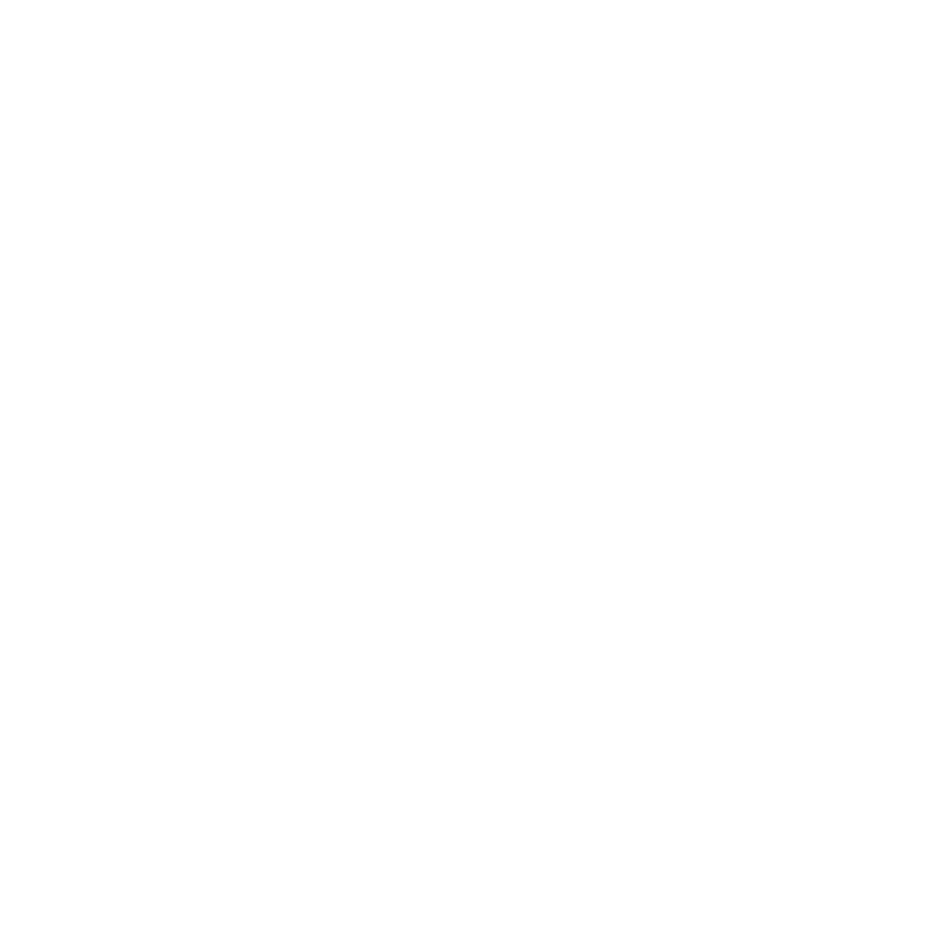
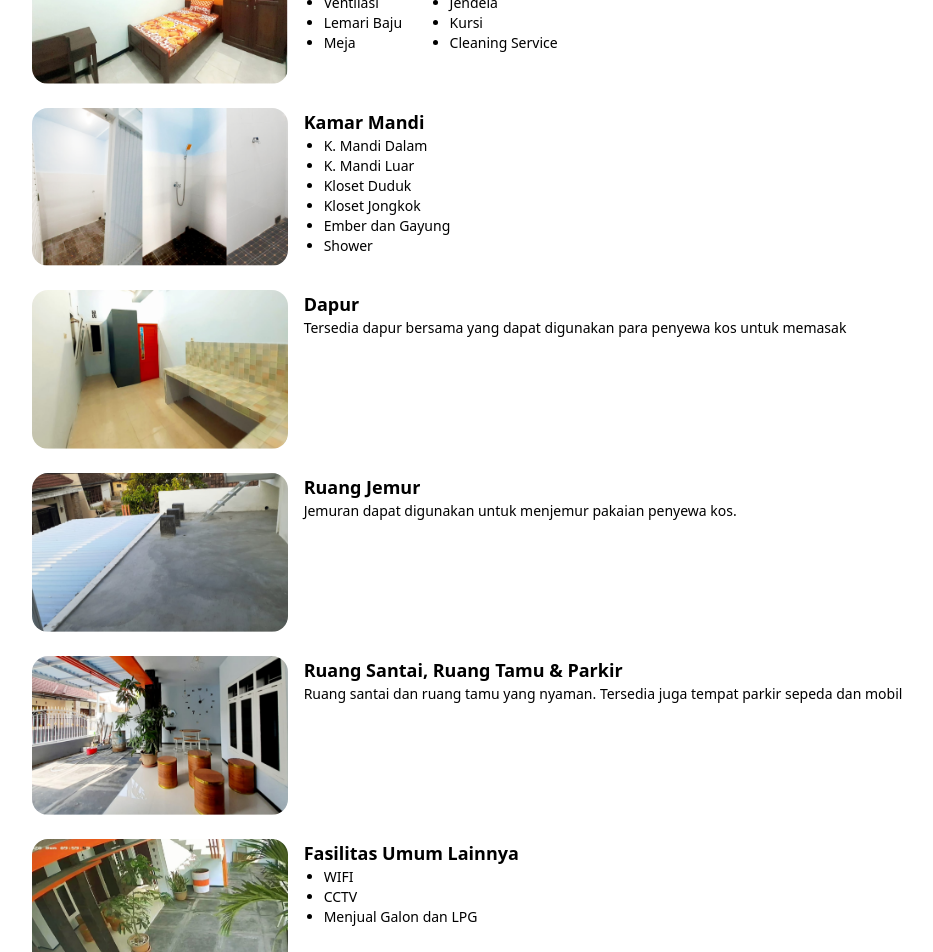
Before and after one commit to bazoka-kaka/kos-mohe-app-fe, a React (Create React App) app: page /fitur in a window 1280 px wide. Before the commit this address had no page. Shown: the part 260-1212 px from the top of the page, without its empty margins (173-1106 px from the left). Before the commit the page ends 800 px from the top, so only its background shows below. Built offline with nearby package versions, Linux system fonts and the light colour scheme.

Commit message:
add fitur page

```diff
--- a/src/App.jsx
+++ b/src/App.jsx
@@ -1,6 +1,7 @@
 import React, { useState } from "react";
 import { BrowserRouter, Routes, Route } from "react-router-dom";
 import Layout from "./components/Layout";
+import Fitur from "./pages/Fitur";
 import Home from "./pages/Home";
 import Kamar from "./pages/Kamar";
 import KamarDetail from "./pages/KamarDetail";
@@ -74,6 +75,33 @@
         "Ember dan Gayung",
         "Shower",
       ],
+    },
+    {
+      title: "Dapur",
+      img: "/imgs/fasilitas/dapur.png",
+      description:
+        "Tersedia dapur bersama yang dapat digunakan para penyewa kos untuk memasak",
+      features: [],
+    },
+    {
+      title: "Ruang Jemur",
+      img: "/imgs/fasilitas/jemuran.png",
+      description:
+        "Jemuran dapat digunakan untuk menjemur pakaian penyewa kos.",
+      features: [],
+    },
+    {
+      title: "Ruang Santai, Ruang Tamu & Parkir",
+      img: "/imgs/fasilitas/luar.png",
+      description:
+        "Ruang santai dan ruang tamu yang nyaman. Tersedia juga tempat parkir sepeda dan mobil",
+      features: [],
+    },
+    {
+      title: "Fasilitas Umum Lainnya",
+      img: "/imgs/fasilitas/lain.png",
+      description: "",
+      features: ["WIFI", "CCTV", "Menjual Galon dan LPG"],
     },
   ]);
   const [details, setDetails] = useState({
@@ -188,6 +216,7 @@
             />
           }
         />
+        <Route path='/fitur' element={<Fitur fasilitas={fasilitas} />} />
         {/* </Route> */}
       </Routes>
     </BrowserRouter>
--- /dev/null
+++ b/src/pages/Fitur.jsx
@@ -0,0 +1,52 @@
+import React from "react";
+import Footer from "../components/Footer";
+import Nav from "../components/Nav";
+
+const Fitur = ({ fasilitas }) => {
+  return (
+    <>
+      <Nav />
+      <div className='min-h-[100vh] pt-[85.0667px] flex flex-col items-center'>
+        {/* header */}
+        <header className='pt-6'>
+          {/* title */}
+          <h1 className='text-3xl'>Fitur Kos Mohe</h1>
+        </header>
+        <section id='konten' className='py-6 mt-4'>
+          {/* content */}
+          <div className='flex flex-col pb-6 gap-y-6'>
+            {fasilitas.map((item) => (
+              <div className='flex gap-4'>
+                <img
+                  className='w-64 rounded-2xl'
+                  src={`${item.img}`}
+                  alt={`${item.title}`}
+                />
+                <div>
+                  <h3 className='text-lg font-semibold'>{item.title}</h3>
+                  <p className='text-sm'>{item.description}</p>
+                  {item.title === "Kamar Tidur" ? (
+                    <ul className='grid grid-cols-2 grid-rows-4 ml-5 text-sm list-disc'>
+                      {item.features.map((feature) => (
+                        <li>{feature}</li>
+                      ))}
+                    </ul>
+                  ) : (
+                    <ul className='ml-5 text-sm list-disc'>
+                      {item.features.map((feature) => (
+                        <li>{feature}</li>
+                      ))}
+                    </ul>
+                  )}
+                </div>
+              </div>
+            ))}
+          </div>
+        </section>
+      </div>
+      <Footer />
+    </>
+  );
+};
+
+export default Fitur;
```
